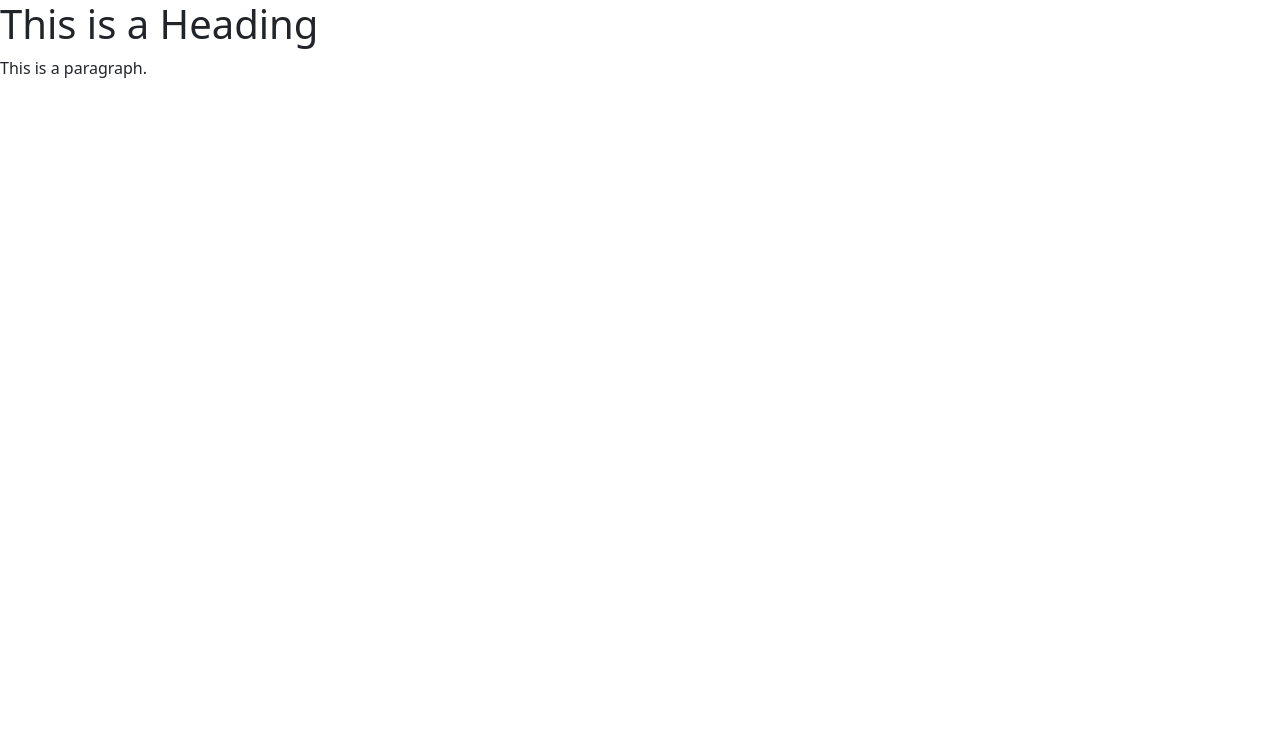
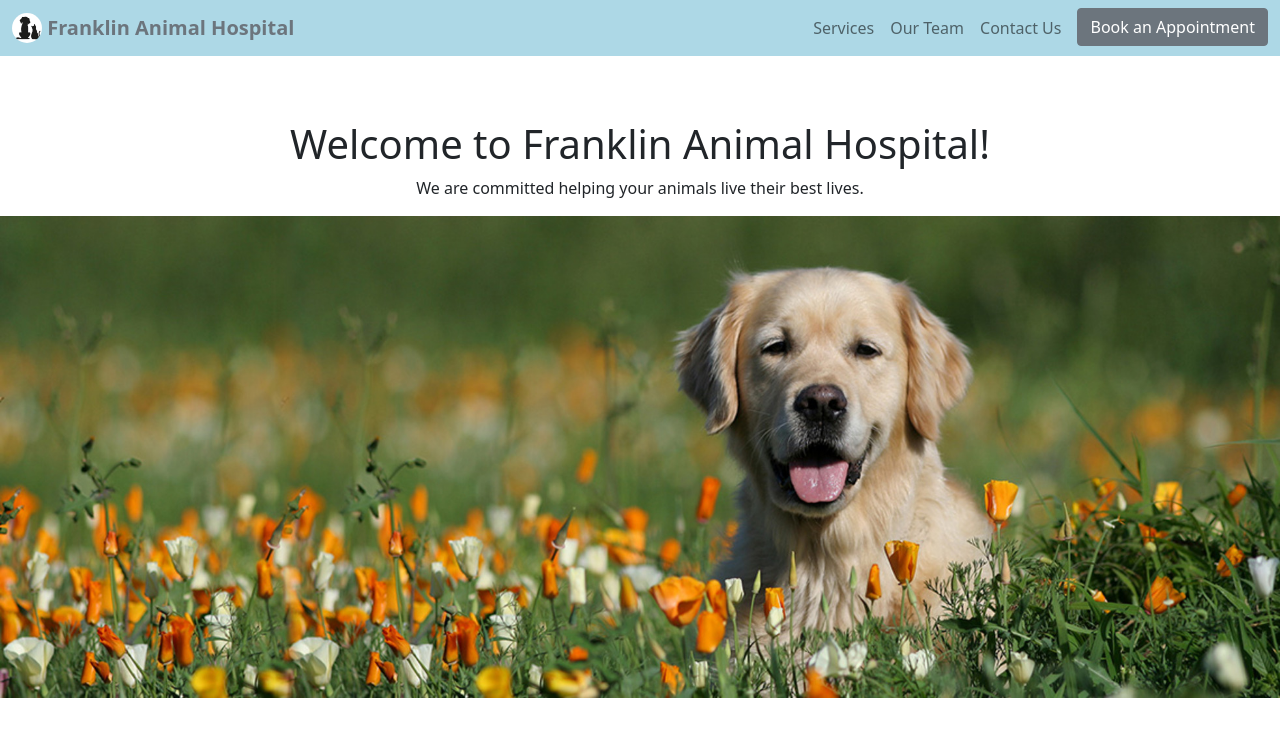
Before and after one commit to annikawhit/annikawhit_website1, a plain HTML site: page home.html in a window 1280 px wide. Drawn offline with nearby package versions, Linux system fonts and the light colour scheme.

Commit message:
added navbar and started home page

```diff
--- a/home.html
+++ b/home.html
@@ -2,17 +2,85 @@
 <html>
     <head>
         <title>Franklin Animal Hospital</title>
+        <link rel="stylesheet" href="style.css">
         <meta name="viewport" content="width=device-width, initial-scale=1">
+
+        <link href="https://cdn.jsdelivr.net/npm/bootstrap@5.0.2/dist/css/bootstrap.min.css" rel="stylesheet" integrity="sha384-EVSTQN3/azprG1Anm3QDgpJLIm9Nao0Yz1ztcQTwFspd3yD65VohhpuuCOmLASjC" crossorigin="anonymous">
+
     </head>
     <body>
 
-        <h1>This is a Heading</h1>
-        <p>This is a paragraph.</p>
+        <!-- Image and text -->
+        <!--nav-- class="navbar navbar-expand-md navbar-dark">
+            <div class="container">
+                <img src="logo.jpg" width="30" height="30" class="d-inline-block align-top" alt="logo">
+                <a href="#" class="navbar-brand">Franklin Animal Hospital</a>
+
+                <button type="button" class="navbar-toggler collapsed" data-toggle="collapsed" data-target="#main-nav">
+                    <span class="menu-icon-bar"></span>
+                    <span class="menu-icon-bar"></span>
+                    <span class="menu-icon-bar"></span>
+                </button>
+
+                <div id="main-nav" class="collapse navbar-collapse">
+                    <ul class="navbar-nav ml-auto">
+                        <li><a href="#" class="nav-item nav-link active">Home</a></li>
+                        <li><a href="#" class="nav-item nav-link">About Us</a></li>
+                        <li><a href="#" class="nav-item nav-link">About Us</a></li>
+                        <li><a href="#" class="nav-item nav-link">Contact</a></li>
+                    </ul>
+                </div>
+            </div>
+        </!--nav-->
+
+
+        <nav class="navbar navbar-expand-md sticky-top navbar-light">
+            <div class="container-xxl">
+                <a href="#home" class="navbar-brand">
+                    <img src="logo.jpg" id="navbar_img" width="30" height="30" class="d-inline-block align-top" alt="logo">
+                    <span class="fw-bold text-secondary">
+                        Franklin Animal Hospital
+                    </span>
+                </a>
+
+                <!-- toggle button for mobile nav-->
+                <button class="navbar-toggler" type="button" data-bs-toggle="collapse" data-bs-target="#main-nav"
+                aria-controls="main-nav" aria-expanded="false" aria-label="Toggle navigation">
+                    <span class="navbar-toggler-icon"></span>
+                </button>
+
+                <!-- navbar links-->
+                <div class="collapse navbar-collapse justify-content-end align-center"
+                id="main-nav">
+                    <ul class="navbar-nav">
+                        <li class="nav-item">
+                            <a class="nav-link" href="#services">Services</a>
+                        </li>
+                        <li class="nav-item">
+                            <a class="nav-link" href="#ourteam">Our Team</a>
+                        </li>
+                        <li class="nav-item">
+                            <a class="nav-link" href="#contactus">Contact Us</a>
+                        </li>
+                        <li class="nav-item d-md-none">
+                            <a class="nav-link" href="#bookanappointment">Book an Appointment</a>
+                        </li>
+                        <li class="nav-item ms-2 d-none d-md-inline">
+                            <a class="btn btn-secondary" href="#bookappointment">Book an Appointment</a>
+                        </li>
+                    </ul>
+                </div>
+
+            </div>
+        </nav>
+
+
+        <h1>Welcome to Franklin Animal Hospital!</h1>
+        <p>We are committed helping your animals live their best lives.</p>
+        <img src="home_image.jpg" id="home_img" alt="home_image">
 
 
 
-
-        <link href="https://cdn.jsdelivr.net/npm/bootstrap@5.2.3/dist/css/bootstrap.min.css" rel="stylesheet">
-        <script src="https://cdn.jsdelivr.net/npm/bootstrap@5.2.3/dist/js/bootstrap.bundle.min.js"></script>
+        <script src="https://cdn.jsdelivr.net/npm/bootstrap@5.0.2/dist/js/bootstrap.bundle.min.js" integrity="sha384-MrcW6ZMFYlzcLA8Nl+NtUVF0sA7MsXsP1UyJoMp4YLEuNSfAP+JcXn/tWtIaxVXM" crossorigin="anonymous"></script>
     </body>
 </html>
--- /dev/null
+++ b/style.css
@@ -0,0 +1,52 @@
+/*nav bar*/
+
+#navbar_img{
+    border-radius: 50%;
+}
+
+.nav ul {  /* for horizontal nav bar list */
+    list-style-type: none;
+    padding: 0;
+
+}
+
+.nav li { /* to align list to the right */
+    float: right;
+    margin-right: 25px;
+}
+
+.nav li a { /* change font size of active link bar */
+    font-size: 18px;
+}
+
+body{ /* body must be relative for navigation */
+    /*font-family: Arvo;*/
+    position: relative;
+}
+
+.nav .active a { /*change active background color*/
+    background-color: white!important;
+}
+.navbar { /*change navbar background color */
+    background-color: lightblue;
+}
+
+.navbar-brand { /* change navbar brand size */
+    font-size: 25px;
+}
+
+.collapse navbar-collapse{
+    float: right;
+}
+
+h1{
+    text-align: center;
+    padding-top: 5%;
+}
+p{
+    text-align: center;
+}
+
+#home_img{
+    max-width: 100%;
+}
```
Also changed, not shown: home_image-2.jpg (added), home_image.jpg (added), logo.jpg (added).
